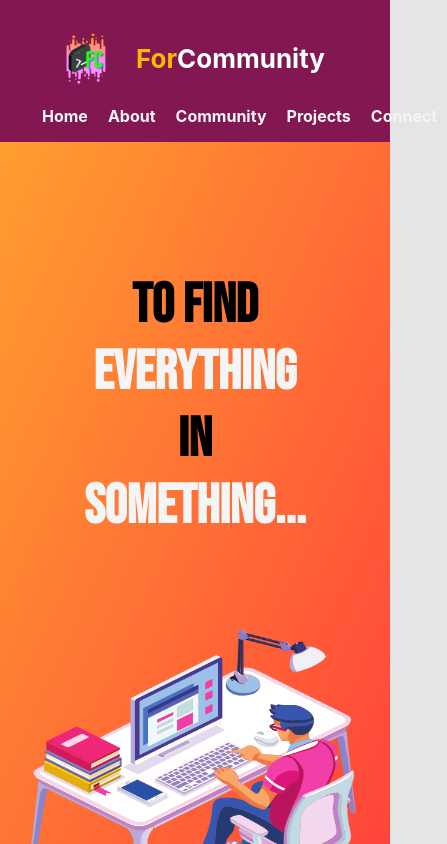
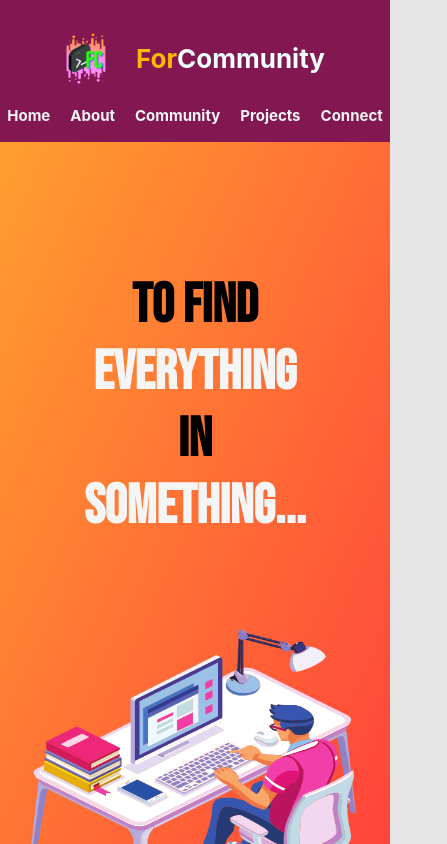
Before and after one commit to For-Community/forCommunity-official-website, a React (Create React App) app: page / in a window 390 px wide. Shown: the top 844 px of the page, 447 px wide, since content can reach past the window. Built offline with nearby package versions, Linux system fonts and the light colour scheme.

Commit message:
Made navlinks responsive for devices below motog4

```diff
--- a/src/App.css
+++ b/src/App.css
@@ -317,3 +317,24 @@ body {
     max-width: calc(100%);
   }
 }
+
+@media (max-width: 460px) {
+  .header-link{
+    font-size: 15px;
+    display: flex;
+    justify-content: center;
+    align-items: center;
+  }
+}
+
+@media (max-width: 360px) {
+  .header-link{
+    font-size: 14px;
+  }
+
+  .hero-image img {
+    height: 230px;
+    width: 260px;
+    margin-top: -90px;
+  }
+}
```
Also changed, not shown: src/index.css (added).
